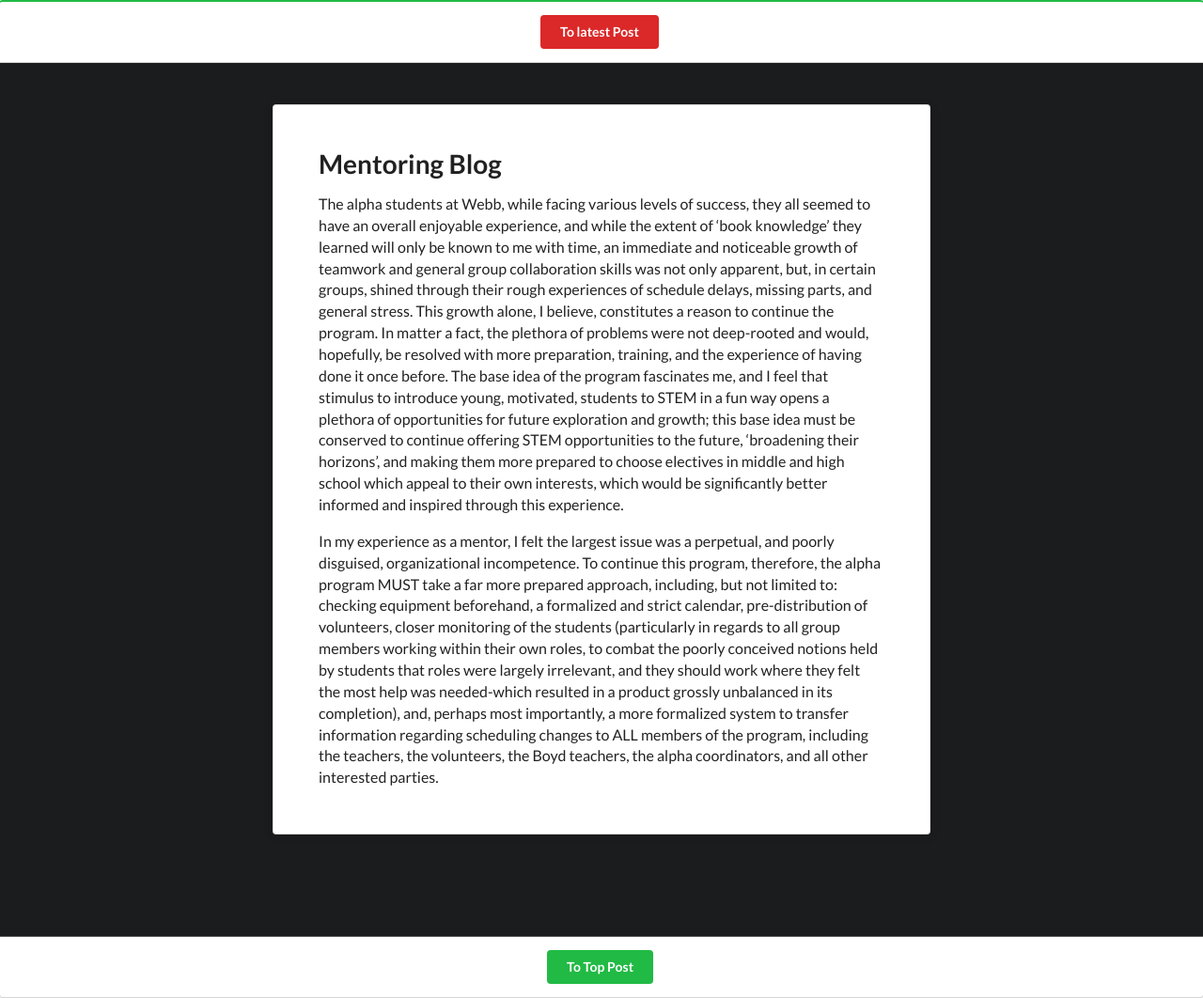
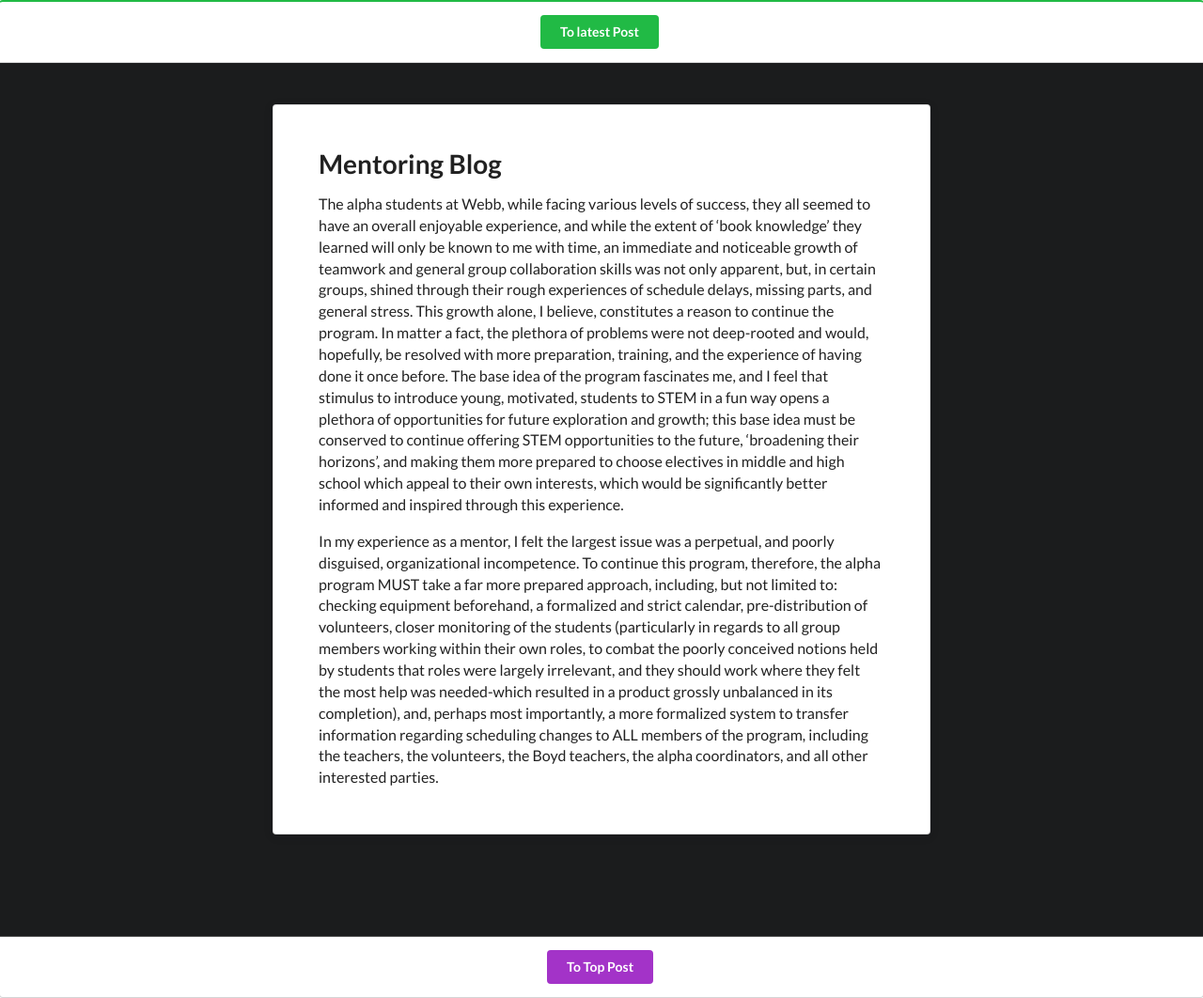
Before and after one commit to MBHS-Computer-Science-Association/humanities-blog, a website: page public/jarod.html in a window 1280 px wide. Shown: the whole page at 94% size. Drawn offline with nearby package versions, Linux system fonts and the light colour scheme.

Commit message:
Mine is different now

```diff
--- a/public/jarod.html
+++ b/public/jarod.html
@@ -12,7 +12,7 @@
 	<body>
 
 		<div class="ui raised green center aligned top attached segment">
-			<div class="negative ui animated button" onclick="location.href='#bottom'">
+			<div class="positive ui animated button" onclick="location.href='#bottom'">
     			<div class="visible content">To latest Post</div>
     			<div class="hidden content">
     				<i class="down arrow icon"></i>
@@ -68,7 +68,7 @@
 
 		</div>
 			<div class="ui center aligned bottom attached segment">
-			<div class="positive ui animated button" onclick="location.href='#top'">
+			<div class="purple ui animated button" onclick="location.href='#top'">
     			<div class="visible content">To Top Post</div>
     			<div class="hidden content">
     				<i class="up arrow icon"></i>
```
